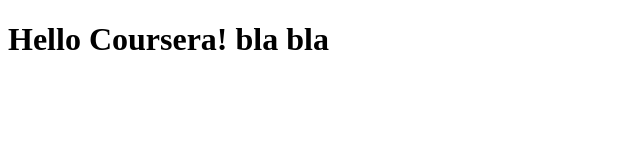
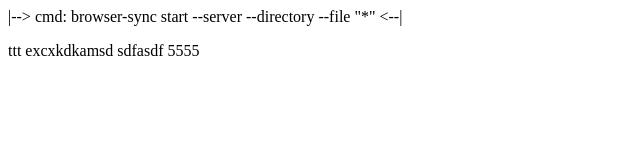
Before and after one commit to AFulga/coursera-test, a plain HTML site: page site/index.html in a window 1280 px wide. Shown: the whole page, without its empty margins (0-640 px from the left). Drawn offline with Linux system fonts and the light colour scheme.

Commit message:
New change

```diff
--- a/site/index.html
+++ b/site/index.html
@@ -1,9 +1,13 @@
-<!DOCTYPE html>
+<!doctype html>
 <html>
 <head>
-	<title>Hello Coursera!</title>
+	<title>New Page</title>
+	|-->
+	cmd: browser-sync start --server --directory --file "*"
+	<--|
 </head>
 <body>
-<h1>Hello Coursera! bla bla</h1>
+	<p>ttt excxkdkamsd sdfasdf 5555</p>
+
 </body>
 </html>
```
